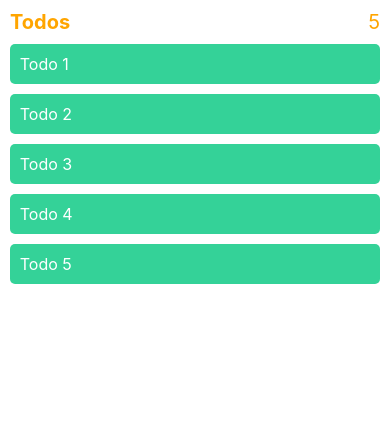
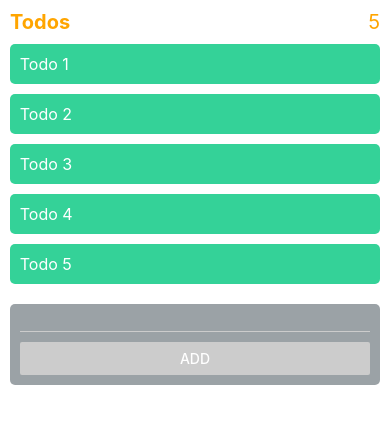
Before and after one commit to muammertop/RN-Todo, a React Native app: screen / in a window 390 px wide. Shown: the top 424 px of the page. Built offline with nearby package versions, Linux system fonts and the light colour scheme.

Commit message:
added form inputs and action

```diff
--- /dev/null
+++ b/src/components/TodoForm/TodoForm.js
@@ -0,0 +1,28 @@
+import React, {useState} from 'react';
+import {Button, TextInput, View} from 'react-native';
+import style from './TodoForm.style';
+
+const TodoForm = ({setState}) => {
+  const [todo, setTodo] = useState('');
+
+  const handleSubmit = () => {
+    setState(prevState => [
+      ...prevState,
+      {id: Math.random(), title: todo, done: false},
+    ]);
+    setTodo('');
+  };
+
+  return (
+    <View style={style.wrapper}>
+      <TextInput
+        style={style.input}
+        value={todo}
+        onChange={({nativeEvent: {text}}) => setTodo(text)}
+      />
+      <Button title={'Add'} onPress={handleSubmit} color={'#ccc'} />
+    </View>
+  );
+};
+
+export default TodoForm;
--- /dev/null
+++ b/src/components/TodoForm/TodoForm.style.js
@@ -0,0 +1,17 @@
+import {StyleSheet} from 'react-native';
+
+export default StyleSheet.create({
+  wrapper: {
+    display: 'flex',
+    flexDirection: 'column',
+    padding: 10,
+    margin: 10,
+    backgroundColor: 'rgba(56,71,79,0.5)',
+    borderRadius: 5,
+  },
+  input: {
+    borderBottomWidth: 1,
+    borderBottomColor: '#ccc',
+    marginBottom: 10,
+  },
+});
--- /dev/null
+++ b/src/components/TodoForm/index.js
@@ -0,0 +1 @@
+export {default} from './TodoForm';
--- a/src/components/index.js
+++ b/src/components/index.js
@@ -1,3 +1,4 @@
 export {default as TodoHeader} from './TodoHeader';
 export {default as TodoList} from './TodoList';
 export {default as TodoListItem} from './TodoListItem';
+export {default as TodoForm} from './TodoForm';
--- a/src/pages/Todo.js
+++ b/src/pages/Todo.js
@@ -1,12 +1,13 @@
 import React from 'react';
 import {View} from 'react-native';
-import {TodoHeader, TodoList} from '../components';
+import {TodoForm, TodoHeader, TodoList} from '../components';
 
 const Todo = ({state, setState}) => {
   return (
     <View>
       <TodoHeader state={state} />
       <TodoList state={state} setState={setState} />
+      <TodoForm setState={setState} />
     </View>
   );
 };
```
